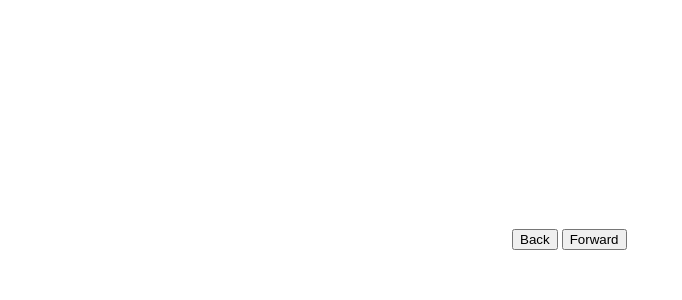
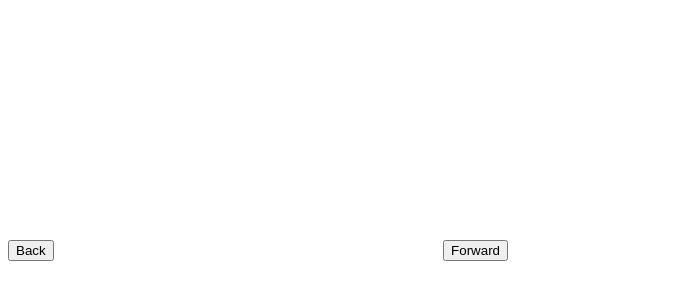
Before and after one commit to fostmic/narrative_visualization, a plain HTML site: page index.html in a window 1280 px wide. Shown: the part 272-572 px from the top of the page, without its empty margins (0-682 px from the left). Drawn offline with nearby package versions, Linux system fonts and the light colour scheme.

Commit message:
Update index.html

```diff
--- a/index.html
+++ b/index.html
@@ -5,12 +5,13 @@
   </head>
 <!--<style> circle {fill: lightblue; stroke: black;} </style>-->
   <body onload='init()'>
-    <p>
+    <div style="width: 500px;">
       <svg width=500 height=500>
       </svg>
+	  <br>
       <button id="back" onclick="goBack()">Back</button>
-      <button id="forward" text-align="right" onclick="goForward()">Forward</button>
-    </p>
+      <button id="forward" style="float: right;" onclick="goForward()">Forward</button>
+    </div>
     <script>
       var state = 0;
 
```
